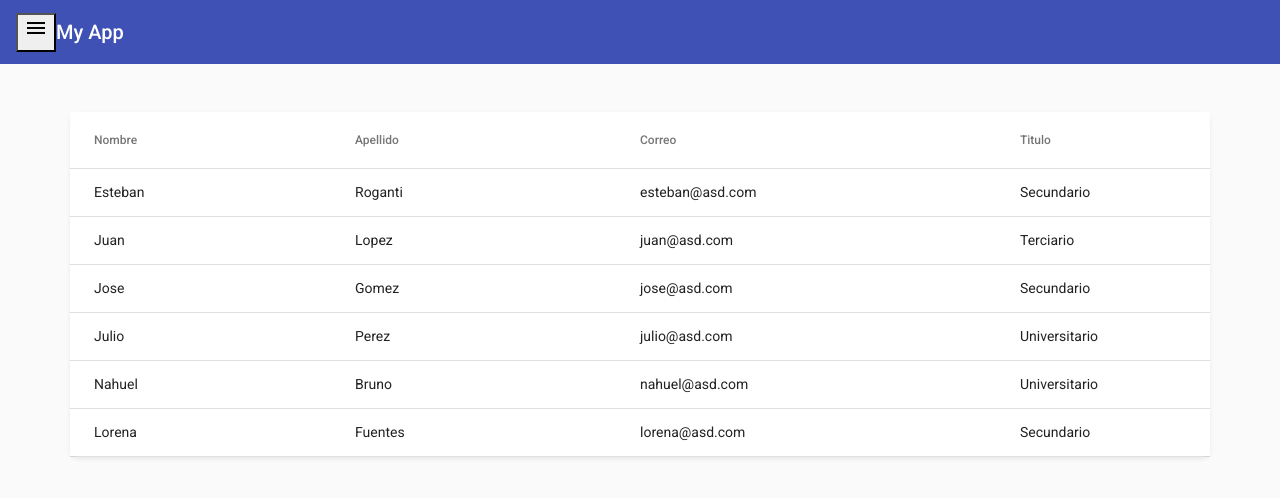
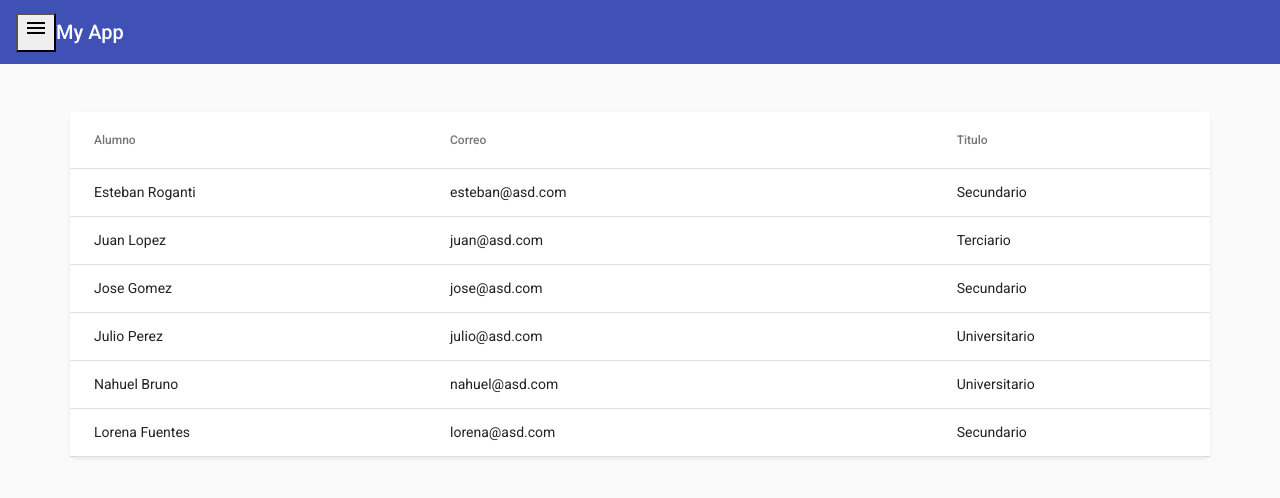
Before and after one commit to marceloambrosio/CoderAngular, an Angular app in the folder ProyectoFinal/: page /lista in a window 1280 px wide. Shown: the top 498 px of the page. Built offline with nearby package versions, Linux system fonts and the light colour scheme.

Commit message:
pipe nombreApellido

```diff
--- a/ProyectoFinal/src/app/app.module.ts
+++ b/ProyectoFinal/src/app/app.module.ts
@@ -10,6 +10,7 @@ import { ListaAlumnosComponent } from './component/lista-alumnos/lista-alumnos.c
 import { FormAlumnoComponent } from './component/form-alumno/form-alumno.component';
 import { AppRoutingModule } from './app-routing.module';
 import { FormsModule, ReactiveFormsModule } from '@angular/forms';
+import { NombreApellidoPipe } from './pipes/nombre-apellido.pipe';
 
 
 @NgModule({
@@ -18,6 +19,7 @@ import { FormsModule, ReactiveFormsModule } from '@angular/forms';
     ToolbarComponent,
     ListaAlumnosComponent,
     FormAlumnoComponent,
+    NombreApellidoPipe,
   ],
   imports: [
     BrowserModule,
--- a/ProyectoFinal/src/app/component/lista-alumnos/lista-alumnos.component.html
+++ b/ProyectoFinal/src/app/component/lista-alumnos/lista-alumnos.component.html
@@ -1,13 +1,9 @@
 <br>
 <br>
 <table class="container-lg rounded-3 shadow-sm" mat-table [dataSource]="dataSource">
-    <ng-container matColumnDef="nombre">
-        <th class="col-3" mat-header-cell *matHeaderCellDef>Nombre</th>
-        <td mat-cell *matCellDef="let alumno">{{alumno.nombre}}</td>
-    </ng-container>
-    <ng-container matColumnDef="apellido">
-        <th class="col-3" mat-header-cell *matHeaderCellDef>Apellido</th>
-        <td mat-cell *matCellDef="let alumno">{{alumno.apellido}}</td>
+    <ng-container matColumnDef="alumno">
+        <th class="col-3" mat-header-cell *matHeaderCellDef>Alumno</th>
+        <td mat-cell *matCellDef="let alumno">{{alumno | nombreApellido}}</td>
     </ng-container>
     <ng-container matColumnDef="mail">
         <th class="col-4" mat-header-cell *matHeaderCellDef>Correo</th>
--- a/ProyectoFinal/src/app/component/lista-alumnos/lista-alumnos.component.ts
+++ b/ProyectoFinal/src/app/component/lista-alumnos/lista-alumnos.component.ts
@@ -17,7 +17,7 @@ export class ListaAlumnosComponent implements OnInit {
     { nombre: 'Nahuel', apellido: 'Bruno', mail: 'nahuel@asd.com', titulo: "Universitario" },
     { nombre: 'Lorena', apellido: 'Fuentes', mail: 'lorena@asd.com', titulo: "Secundario" },
   ];
-  columnas: string[] = ['nombre', 'apellido', 'mail', 'titulo'];
+  columnas: string[] = ['alumno', 'mail', 'titulo'];
   dataSource: MatTableDataSource<Alumno> = new MatTableDataSource<Alumno>(this.listaAlumnos);
 
   constructor() { }
--- /dev/null
+++ b/ProyectoFinal/src/app/pipes/nombre-apellido.pipe.ts
@@ -0,0 +1,17 @@
+import { Pipe, PipeTransform } from '@angular/core';
+
+export type Alumno ={
+  nombre: String;
+  apellido: String;
+}
+
+@Pipe({
+  name: 'nombreApellido'
+})
+export class NombreApellidoPipe implements PipeTransform {
+
+  transform(value: Alumno): string {
+    return `${value.nombre} ${value.apellido}`;
+  }
+
+}
```
Also changed, not shown: 2 other files (tests, documents, lock files or other folders).
